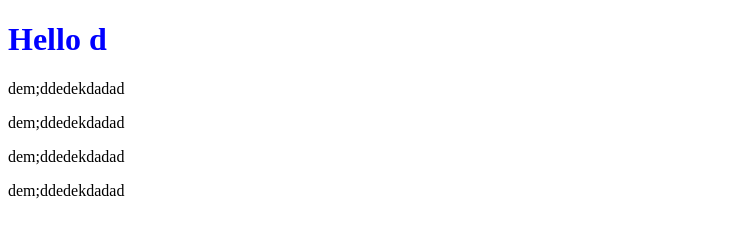
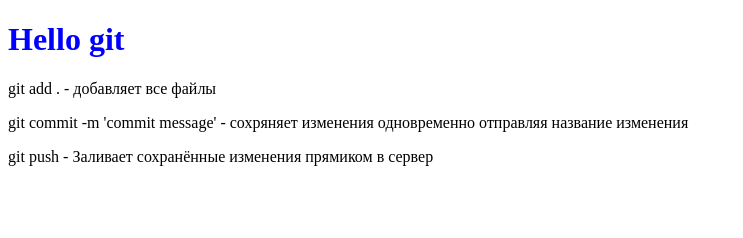
Before and after one commit to Bekmirzo1/git-start, a plain HTML site: page index.html in a window 1280 px wide. Shown: the whole page, without its empty margins (0-743 px from the left). Drawn offline with Linux system fonts and the light colour scheme.

Commit message:
last commit

```diff
--- a/index.html
+++ b/index.html
@@ -9,10 +9,9 @@
 </head>
 <body>
 
-    <h1>Hello d</h1>
-    <p>dem;ddedekdadad</p>
-    <p>dem;ddedekdadad</p>
-    <p>dem;ddedekdadad</p>
-    <p>dem;ddedekdadad</p>
+    <h1>Hello git</h1>
+    <p>git add . -  добавляет все файлы</p>
+    <p>git commit -m 'commit message' - сохряняет изменения одновременно отправляя название изменения</p>
+    <p>git push - Заливает сохранённые изменения прямиком в сервер</p>
 </body>
 </html>
```
